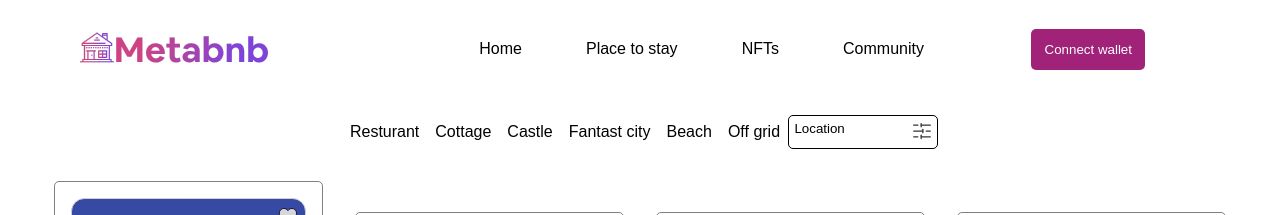
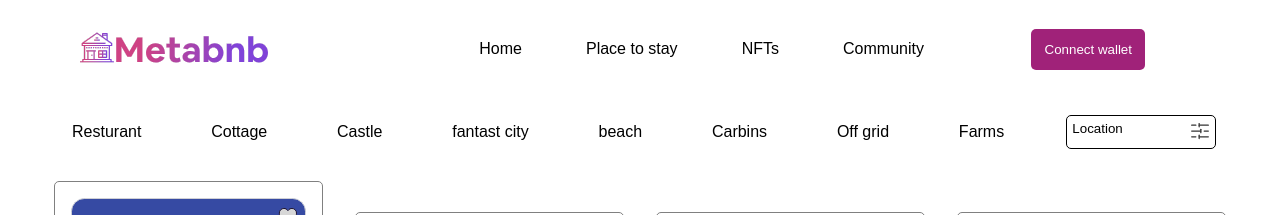
Before and after one commit to wonuola-y/Metabnd, a React (Create React App) app: page /PTS in a window 1280 px wide. Shown: the top 215 px of the page. Built offline with nearby package versions, Linux system fonts and the light colour scheme; a web font is replaced by a local one.

Commit message:
styles: general styles updated.

```diff
--- a/src/App.css
+++ b/src/App.css
@@ -1,6 +1,6 @@
 @import url("https://fonts.googleapis.com/css2?family=Red+Rose:wght@300;400&display=swap");
 
-#root {
+#root, button {
   font-family: "Red Rose", sans-serif;
   overflow-x: hidden;
 }
@@ -213,6 +213,7 @@ background: rgb(255, 255, 255);
 .wallet > span{
   color: gray;
  width: 15px;
+ font-size: 2em;
  height: 8px;
 }
 .overall > p{
@@ -412,6 +413,15 @@ border-bottom-left-radius: 0;
 
    width: 95%;
   }
+  .places-container{
+    display: flex;
+    justify-content: center;
+  }
+  .places{
+    width: 90%;
+    justify-content: space-between;
+
+  }
   .nft-container{
     display: flex;
     align-items: center;
--- a/src/components/PTS.jsx
+++ b/src/components/PTS.jsx
@@ -21,17 +21,21 @@ import stars from "./tools/stars.svg";
 function Place() {
   return (
     <div>
+      <div className="places-container">
       <ul className="places">
         <li>Resturant</li>
         <li>Cottage</li>
         <li>Castle</li>
-        <li>Fantast city</li>
-        <li>Beach</li>
+        <li>fantast city</li>
+        <li>beach</li>
+        <li>Carbins</li>
         <li>Off grid</li>
+        <li>Farms</li>
         <button className="location-filter">
           Location <img src={filter} alt="filter button" />
         </button>
       </ul>
+      </div>
       <div className="card-holder">
         <div className="cards">
           <img alt="destination-img" src={dkOne} />
```
